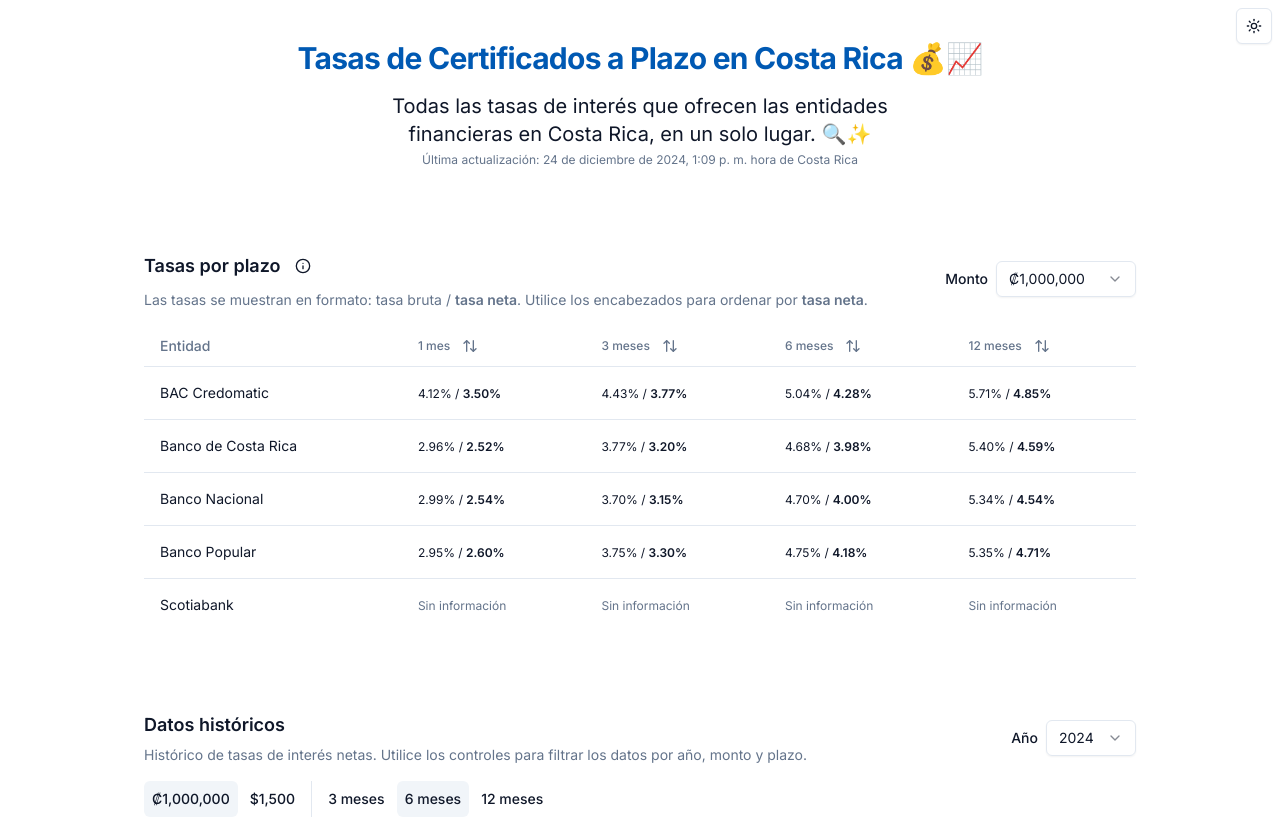
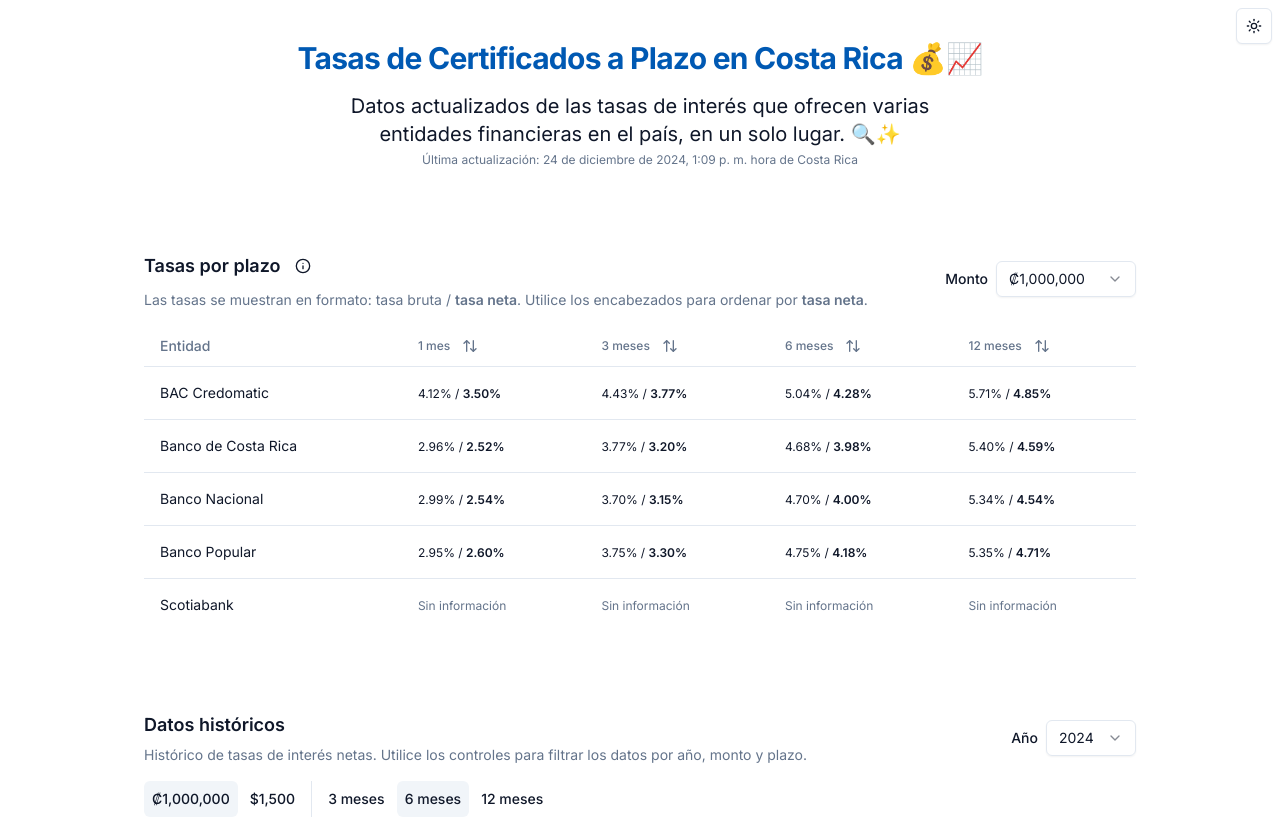
Before and after one commit to gggonzalo/tasas-cdp-cr, a Next.js app: page / in a window 1280 px wide. Shown: the top 819 px of the page. Built offline with nearby package versions, Linux system fonts and the light colour scheme.

Commit message:
change desc

```diff
--- a/app/page.tsx
+++ b/app/page.tsx
@@ -44,8 +44,8 @@
           Tasas de Certificados a Plazo en Costa Rica 💰📈
         </h1>
         <p className="mx-auto mb-1 max-w-2xl text-balance text-lg text-secondary-foreground sm:text-xl">
-          Todas las tasas de interés que ofrecen las entidades financieras en
-          Costa Rica, en un solo lugar. 🔍✨
+          Datos actualizados de las tasas de interés que ofrecen varias
+          entidades financieras en el país, en un solo lugar. 🔍✨
         </p>
         <p className="text-balance text-xs text-muted-foreground">
           Última actualización: {lastUpdateDateFormatted}
```
